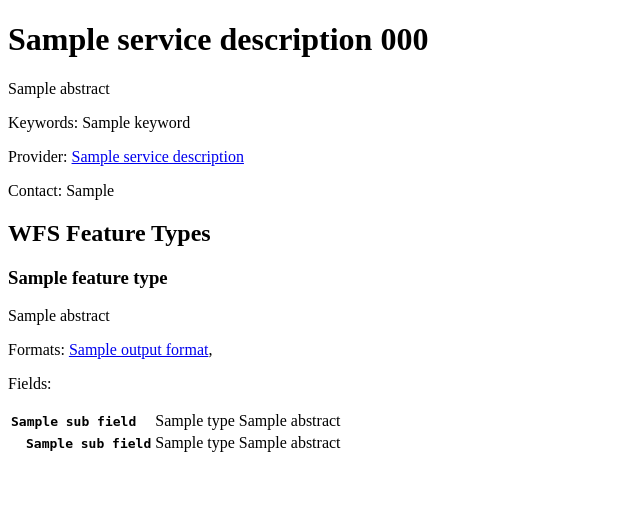
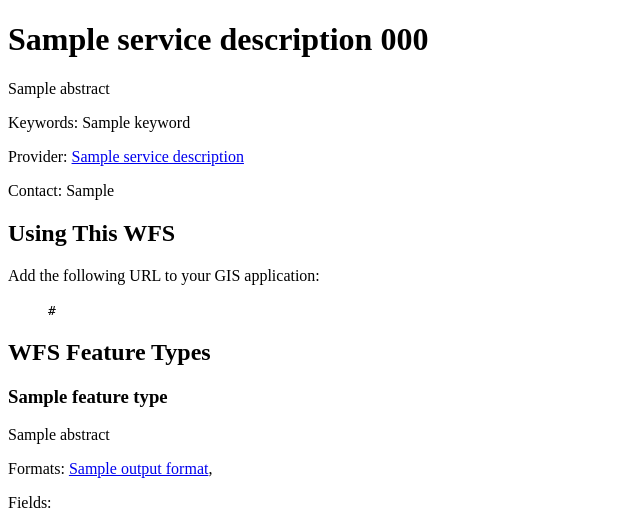
Before and after one commit to Amsterdam/django-gisserver, a Django app: template gisserver/templates/gisserver/index.html in a window 1280 px wide. Shown: the top 525 px of the page, without its empty margins (0-640 px from the left). Run offline with Django 3.2, Linux system fonts and the light colour scheme; the template is opened without the code that fills it: most values are stand-ins (such as "Sample title", 1, 10 or a date in 2020).

Commit message:
Improve HTML page with "Using This WFS" section
Include 'root_url' and 'connect_url' in templates

```diff
--- a/gisserver/templates/gisserver/service_description.html
+++ b/gisserver/templates/gisserver/service_description.html
@@ -9,3 +9,8 @@
   {% trans "Provider" %}: {% if service_description.provider_site %}<a href="{{ service_description.provider_site }}">{% endif %}{{ service_description.provider_name }}{% if service_description.provider_site %}</a>{% endif %}
   {% if service_description.contact_person %}<p>{% trans "Contact" %}: {{ service_description.contact_person }}</p>{% endif %}
 {% endif %}
+{% if connect_url %}
+<h2>{% trans "Using This WFS" %}</h2>
+<p>{% trans "Add the following URL to your GIS application:" %}</p>
+<blockquote><code>{{ connect_url }}</code></blockquote>
+{% endif %}
--- a/gisserver/views.py
+++ b/gisserver/views.py
@@ -136,9 +136,12 @@ class GISView(View):
     def get_index_context_data(self, **kwargs):
         """Provide the context data for the index page."""
         service = self.KVP.get("SERVICE", self.default_service)
+        root_url = self.request.build_absolute_uri()
         return {
             "view": self,
             "service": service,
+            "root_url": root_url,
+            "connect_url": root_url,
             "version": self.version,
             "service_description": self.get_service_description(service),
             "accept_versions": self.accept_versions,
```
